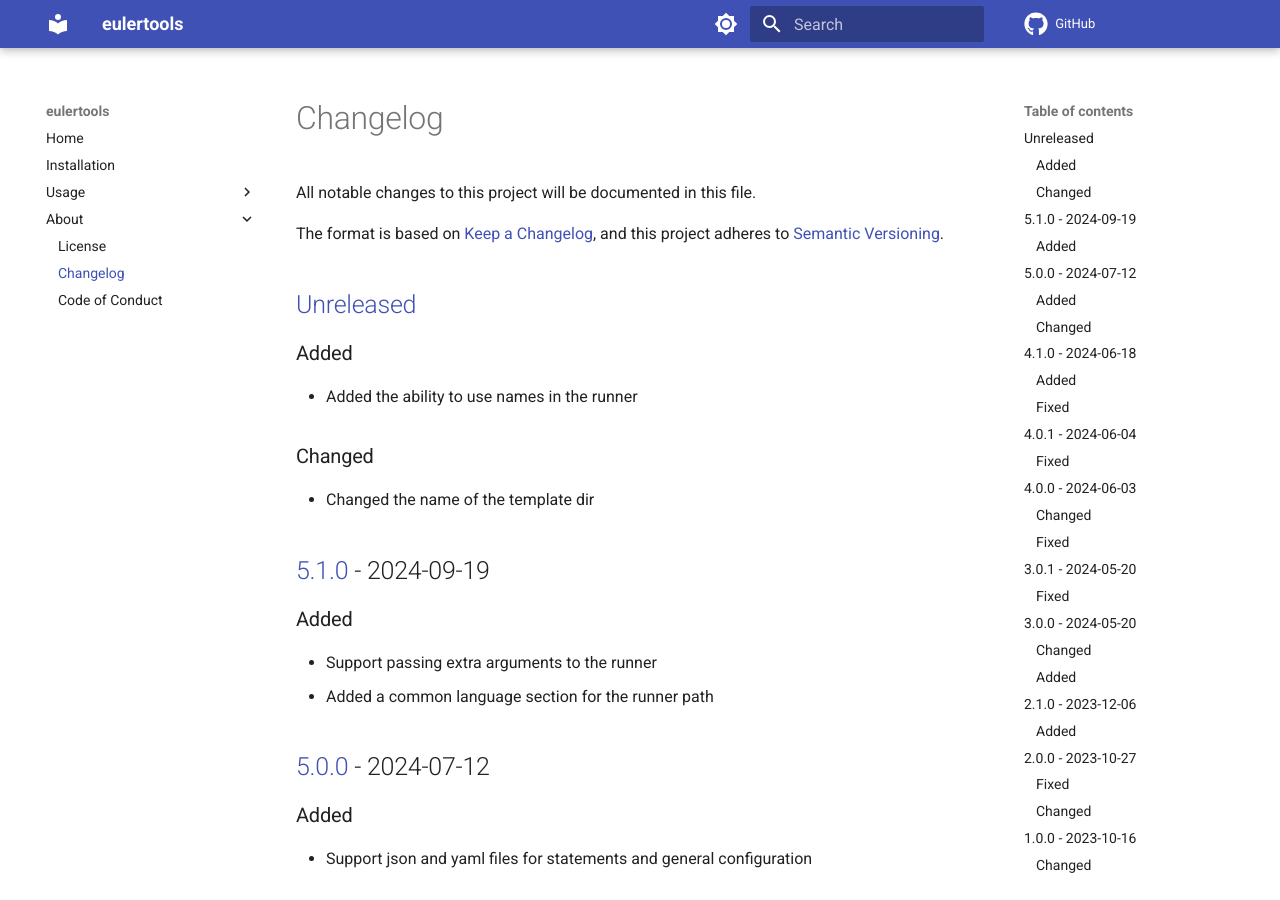
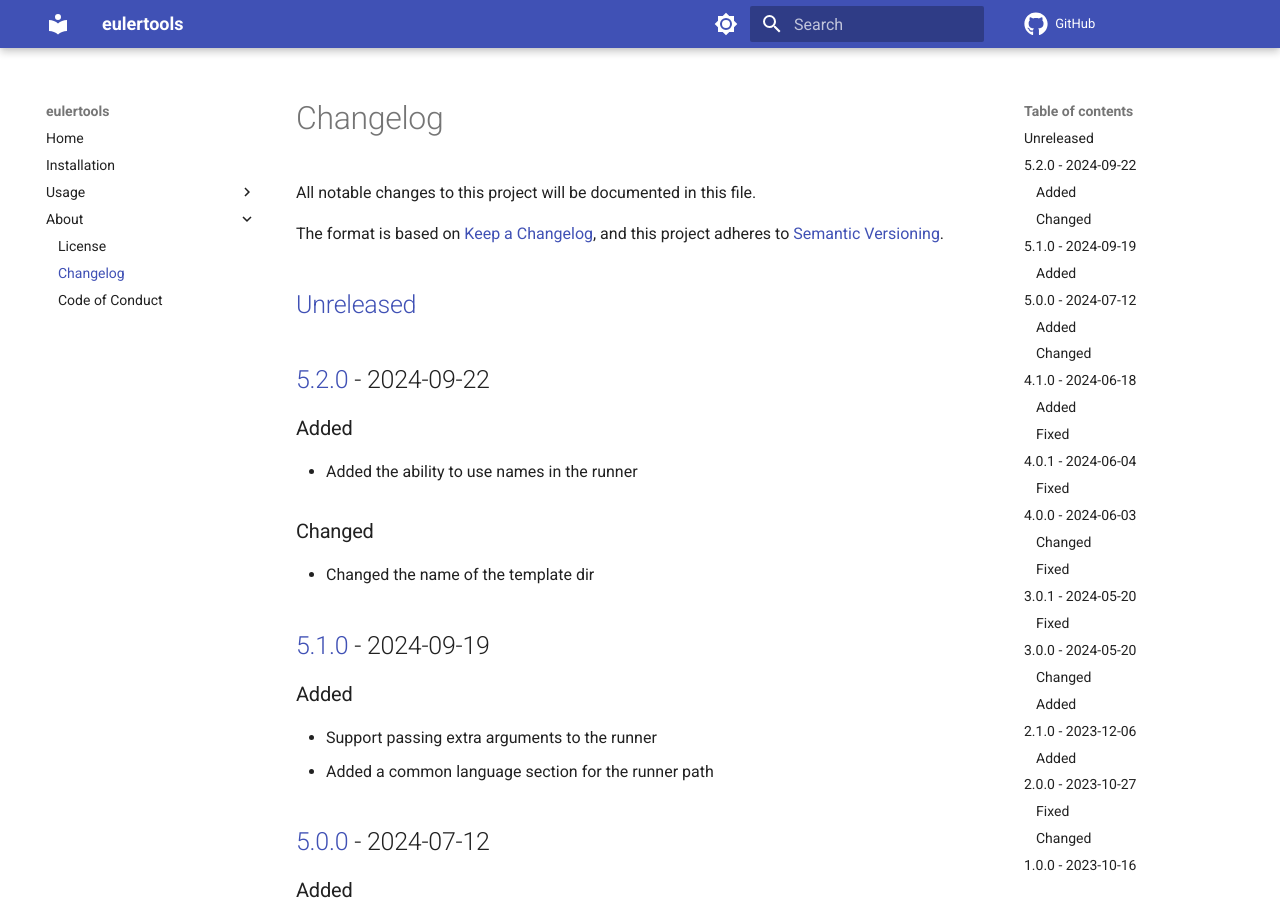
Before and after one commit to spapanik/py-euler, an MkDocs documentation site: the page built from docs/CHANGELOG.md, in a window 1280 px wide and 900 px high. Built offline with MkDocs 1.6.1 and Material for MkDocs 9.7.7, drawn with Linux system fonts in a browser that asks for light colours; comment, search, counter and statistics services are not loaded.

Commit message:
🚀 Bump version

```diff
--- a/docs/CHANGELOG.md
+++ b/docs/CHANGELOG.md
@@ -5,6 +5,8 @@ All notable changes to this project will be documented in this file.
 The format is based on [Keep a Changelog], and this project adheres to [Semantic Versioning].
 
 ## [Unreleased]
+
+## [5.2.0] - 2024-09-22
 
 ### Added
 
@@ -200,7 +202,8 @@ The format is based on [Keep a Changelog], and this project adheres to [Semantic
 
 [Keep a Changelog]: https://keepachangelog.com/en/1.0.0/
 [Semantic Versioning]: https://semver.org/spec/v2.0.0.html
-[Unreleased]: https://github.com/spapanik/eulertools/compare/v5.1.0...main
+[Unreleased]: https://github.com/spapanik/eulertools/compare/v5.2.0...main
+[5.2.0]: https://github.com/spapanik/eulertools/compare/v5.1.0...v5.2.0
 [5.1.0]: https://github.com/spapanik/eulertools/compare/v5.0.0...v5.1.0
 [5.0.0]: https://github.com/spapanik/eulertools/compare/v4.1.0...v5.0.0
 [4.1.0]: https://github.com/spapanik/eulertools/compare/v4.0.1...v4.1.0
--- a/src/eulertools/__version__.py
+++ b/src/eulertools/__version__.py
@@ -1 +1 @@
-__version__ = "5.1.0"
+__version__ = "5.2.0"
```
